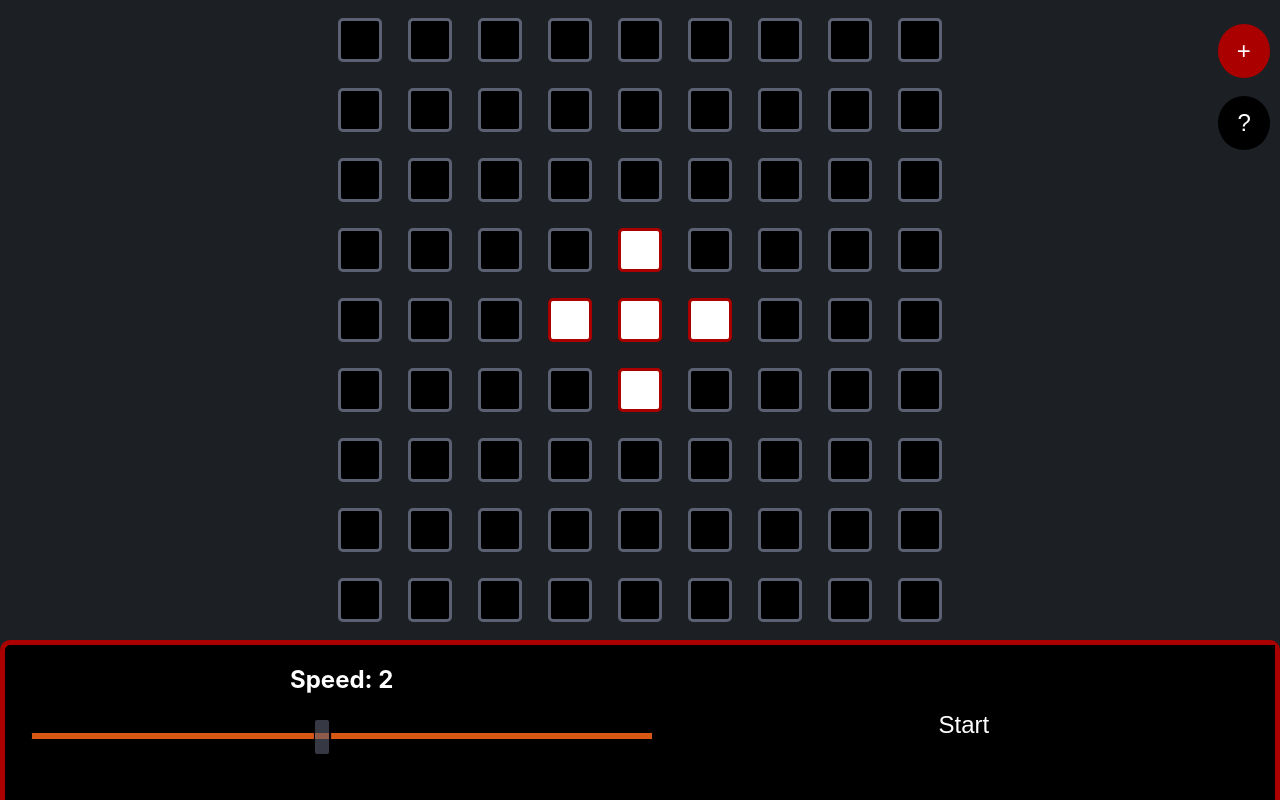
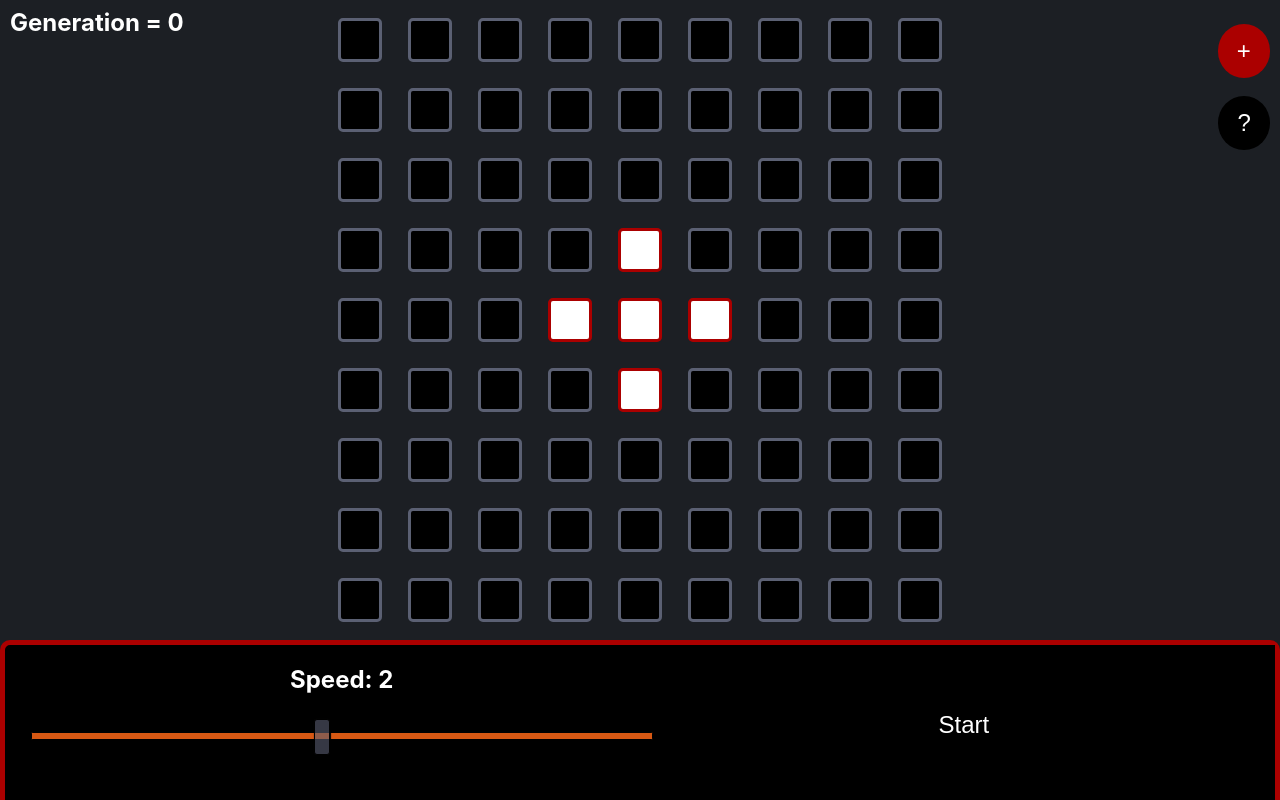
Before and after one commit to AymanJabr/Game-of-Life, a React (Create React App) app: page / in a window 1280 px wide. Built offline with nearby package versions, Linux system fonts and the light colour scheme.

Commit message:
Add generation number visual

```diff
--- a/src/components/GameControls.tsx
+++ b/src/components/GameControls.tsx
@@ -2,8 +2,10 @@ import { useEffect, useState } from "react";
 import { useAppSelector, useAppDispatch } from "../react/hooks";
 
 import {
+  actionUpdateGenerationNumber,
   actionUpdateSpeed,
   actionUpdateStatus,
+  getGenerationNumber,
   getSpeed,
   getStatus,
 } from "../react/slices/statsSlice";
@@ -59,20 +61,20 @@ const GameControls = () => {
 
   const gameSpeed = useAppSelector((state) => getSpeed(state));
   const gameStatus: any = useAppSelector((state) => getStatus(state));
+  const generationNumber = useAppSelector((state) => getGenerationNumber(state))
 
   const gameCells = useAppSelector((state) => getCells(state));
   const gameOriginalCells = useAppSelector((state) => getOriginalCells(state));
 
   useEffect(() => {
-
-    setTimeout(() => {
+    const interval = setInterval(() => {
       if (gameStatus == "playing") {
-        window.console.log(`speed is: ${2000/gameSpeed} ms`);
+        window.console.log(`speed is: ${2000 / gameSpeed} ms`);
         moveToNextStep();
       }
-    }, 1000/gameSpeed)
-
-  },[gameCells, gameStatus])
+    }, 1000 / gameSpeed);
+    return () => clearInterval(interval);
+  }, [generationNumber ,gameStatus]);
 
   const changeSpeed = (e) => {
     dispatch(actionUpdateSpeed(e.target.value));
@@ -92,8 +94,9 @@ const GameControls = () => {
   };
 
   const stopGame = () => {
+    dispatch(actionUpdateStatus("stopped"));
+    dispatch(actionUpdateGenerationNumber(0))
     dispatch(actionUpdateCells(gameOriginalCells));
-    dispatch(actionUpdateStatus("stopped"));
   };
 
   const moveToNextStep = () => {
@@ -167,6 +170,7 @@ const GameControls = () => {
     });
 
     dispatch(actionUpdateCells(newCells));
+    dispatch(actionUpdateGenerationNumber(generationNumber + 1));
   };
 
   const PlayControls = () => {
--- a/src/components/GamePanel.tsx
+++ b/src/components/GamePanel.tsx
@@ -3,7 +3,7 @@ import { useDispatch, useSelector } from "react-redux";
 
 import { useAppSelector, useAppDispatch } from "../react/hooks";
 
-import { actionUpdateShowHelp, actionUpdateShowAdd, getShowHelp, getShowAdd } from "../react/slices/statsSlice";
+import { actionUpdateShowHelp, actionUpdateShowAdd, getShowHelp, getShowAdd, getGenerationNumber} from "../react/slices/statsSlice";
 
 import styled from "styled-components";
 
@@ -55,12 +55,20 @@ const GamePanel = () => {
     }
   `;
 
+  const GenerationCounterStyle = styled.h2 `
+    position: fixed;
+    top: 1vh;
+    left: 10px;
+    margin-top: 0;
+  `
+
+  const generationNumber = useAppSelector((state) => getGenerationNumber(state))
+
   const dispatch = useAppDispatch()
 
   const changeShowHelpVisibility = () => {
     dispatch(actionUpdateShowHelp())
   }
-
   const changeShowAddVisibility = () => {
     dispatch(actionUpdateShowAdd())
   }
@@ -74,6 +82,9 @@ const GamePanel = () => {
       <HelpButtonStyle onClick={changeShowHelpVisibility} id="helpButtonIcon">
         ?
       </HelpButtonStyle>
+      <GenerationCounterStyle>
+        Generation = {generationNumber}
+      </GenerationCounterStyle>
     </GamePanelStyle>
   );
 };
```
